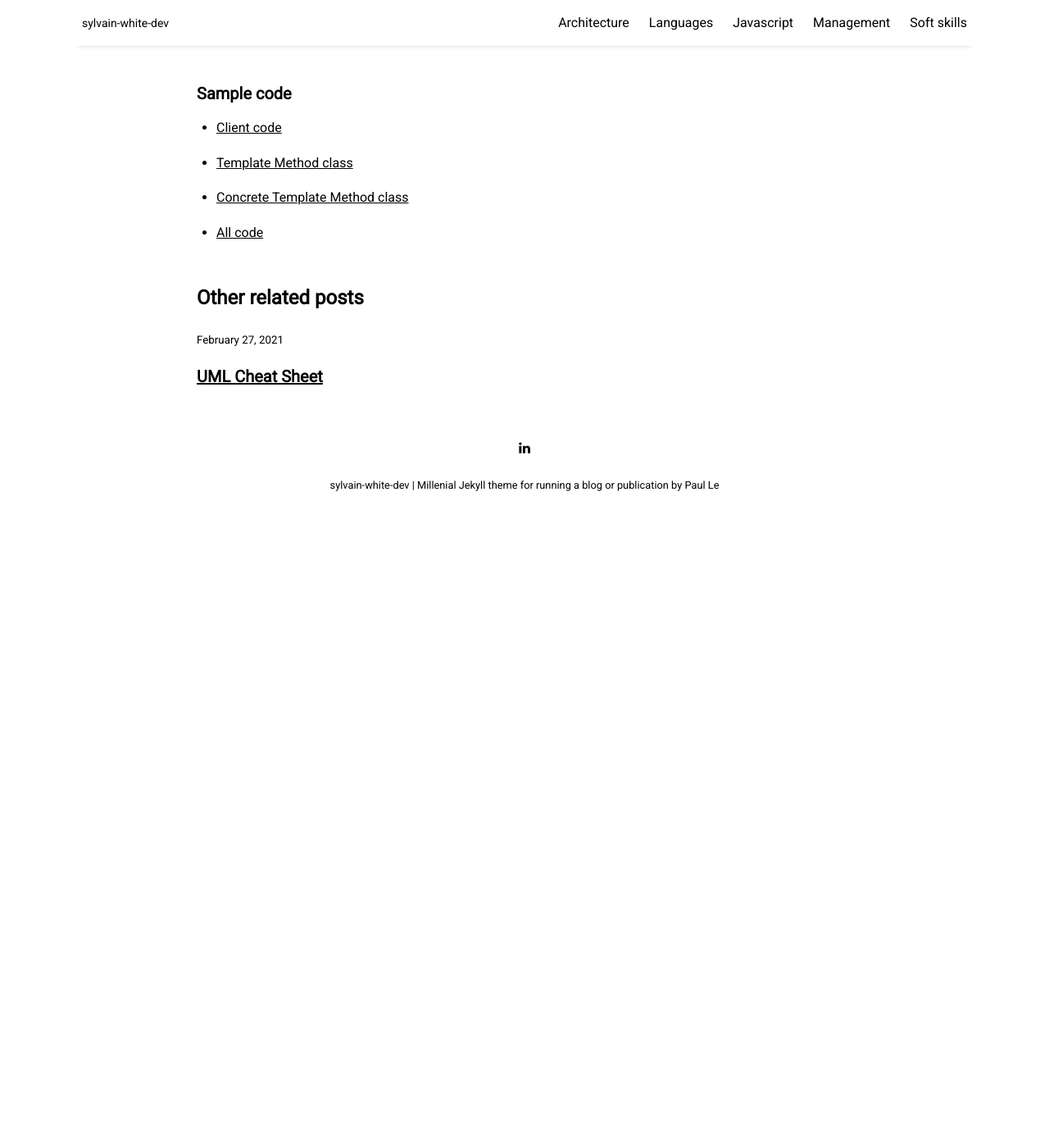
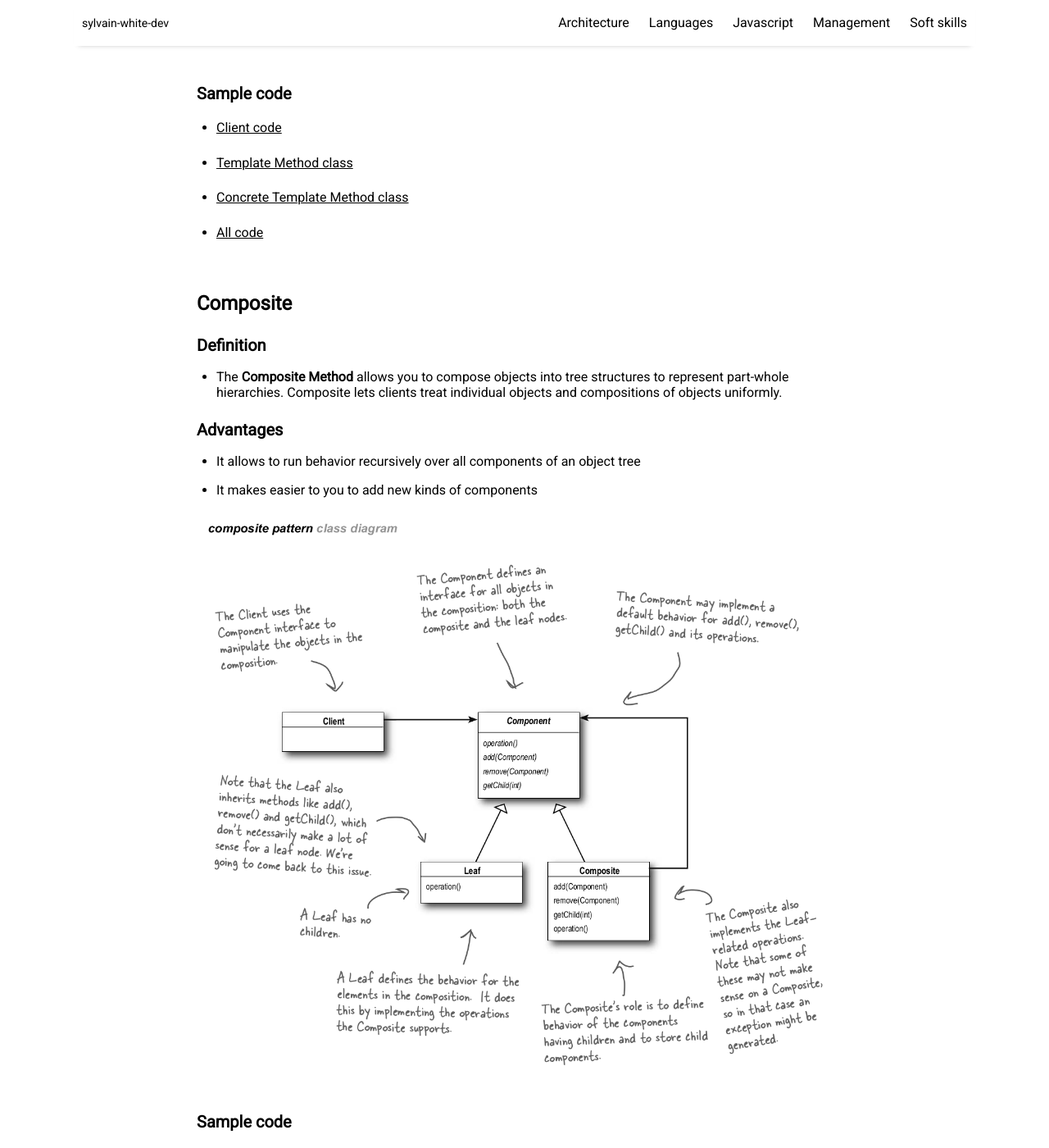
Before and after one commit to sylvainwhite/sylvain-white-dev, a Jekyll site: the page built from _posts/2021-02-21-designPatterns.md, in a window 1280 px wide and 1400 px high, scrolled down 10671 px. Shown: the whole window at 82% size. Built offline with Jekyll 4.4.1, drawn with Linux system fonts in a browser that asks for light colours; nearby versions of some CDN libraries; before the commit the page ends 11301 px from its top, so only the background shows below that; some of the changed text lies outside the part shown.

Commit message:
Update design patterns post

```diff
--- a/_posts/2021-02-21-designPatterns.md
+++ b/_posts/2021-02-21-designPatterns.md
@@ -266,3 +266,30 @@ algorithm’s structure
 * [Concrete Template Method class](https://github.com/bethrobson/Head-First-Design-Patterns/blob/master/src/headfirst/designpatterns/templatemethod/barista/CoffeeWithHook.java){:target="_blank"}
 
 * [All code](https://github.com/bethrobson/Head-First-Design-Patterns/blob/master/src/headfirst/designpatterns/templatemethod/barista/){:target="_blank"}
+
+<br/>
+
+## Composite
+
+### Definition
+
+* The **Composite Method** allows you to compose objects into tree structures to represent part-whole hierarchies. Composite lets clients treat individual objects and compositions of objects uniformly.
+
+### Advantages
+
+* It allows to run behavior recursively over all components of an object tree
+* It makes easier to you to add new kinds of components
+
+![]({{ site.github.url }}/resources/patternComposite.png "Composite Pattern")
+
+### Sample code
+
+* [Client code](https://github.com/bethrobson/Head-First-Design-Patterns/blob/master/src/headfirst/designpatterns/composite/menu/MenuTestDrive.java){:target="_blank"}
+
+* [Component class](https://github.com/bethrobson/Head-First-Design-Patterns/blob/master/src/headfirst/designpatterns/composite/menu/MenuComponent.java){:target="_blank"}
+
+* [Composite class](https://github.com/bethrobson/Head-First-Design-Patterns/blob/master/src/headfirst/designpatterns/composite/menu/Menu.java){:target="_blank"}
+
+* [Leaf class](https://github.com/bethrobson/Head-First-Design-Patterns/blob/master/src/headfirst/designpatterns/composite/menu/MenuItem.java){:target="_blank"}
+
+* [All code](https://github.com/bethrobson/Head-First-Design-Patterns/blob/master/src/headfirst/designpatterns/composite/menu/){:target="_blank"}
```
Also changed, not shown: resources/patternComposite.png (added).
